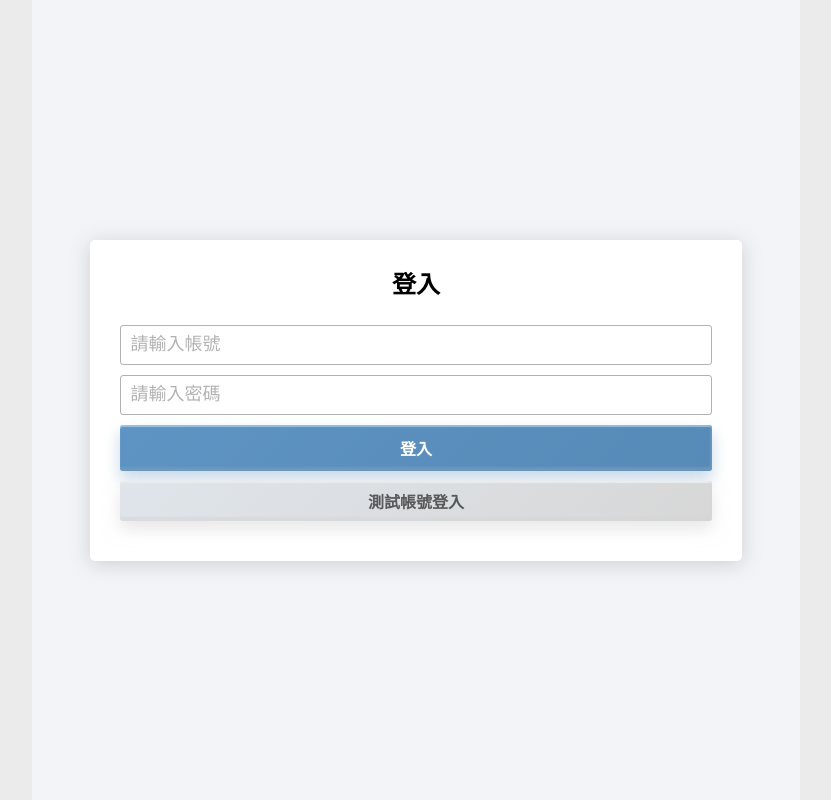
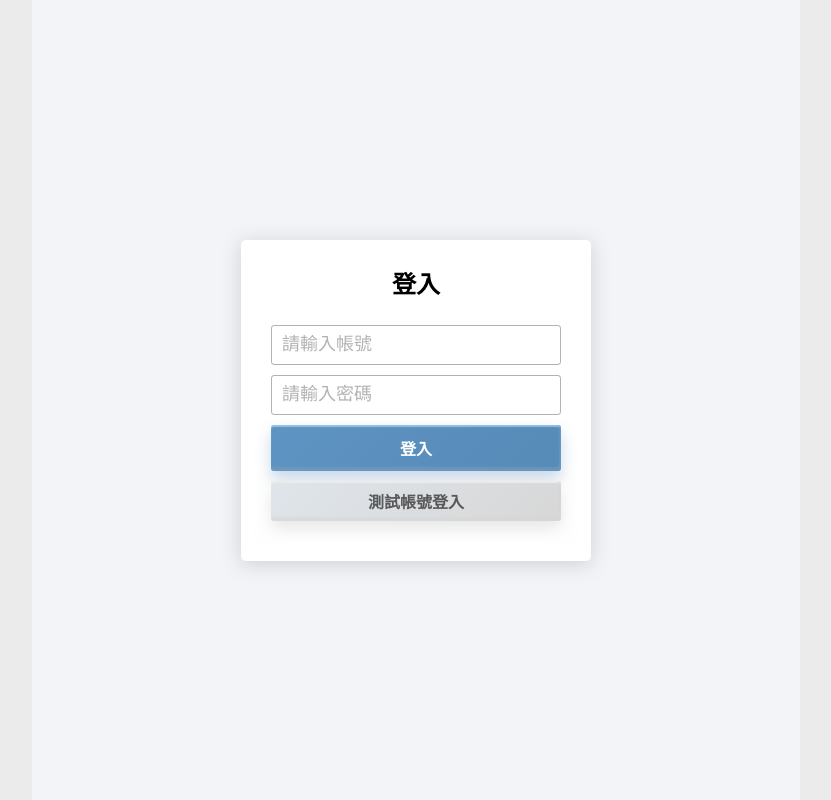
Before and after one commit to YuRong77/moneyGone, a Vue app: page /#/login in a window 1280 px wide. Shown: the whole page, without its empty margins (224-1055 px from the left). Built offline with nearby package versions, Linux system fonts and the light colour scheme.

Commit message:
fix lobby scroll, modify login

```diff
--- a/src/components/lobby/lobby.vue
+++ b/src/components/lobby/lobby.vue
@@ -5,7 +5,7 @@
       <div class="operate">
         <div class="memoList">
           <div class="addMemo memo" @click="openMemo(null)">
-            <div class="boxShadow btn">+</div>
+            <div class="boxShadow confirmBtn btn">+</div>
           </div>
           <div
             class="memo"
@@ -141,6 +141,7 @@ export default {
         display: flex;
         margin-bottom: 10%;
         overflow-x: scroll;
+        -webkit-overflow-scrolling: touch;
         //隱藏scrollbar
         -ms-overflow-style: none; /* for Internet Explorer, Edge */
         scrollbar-width: none; /* for Firefox */
--- a/src/views/login.vue
+++ b/src/views/login.vue
@@ -81,6 +81,7 @@ export default {
   height: 100%;
   .loginBox {
     width: 85%;
+    max-width: 350px;
     border-radius: 5px;
     background: white;
     box-shadow: 0 3px 20px rgb(124 124 124 / 30%);
```
